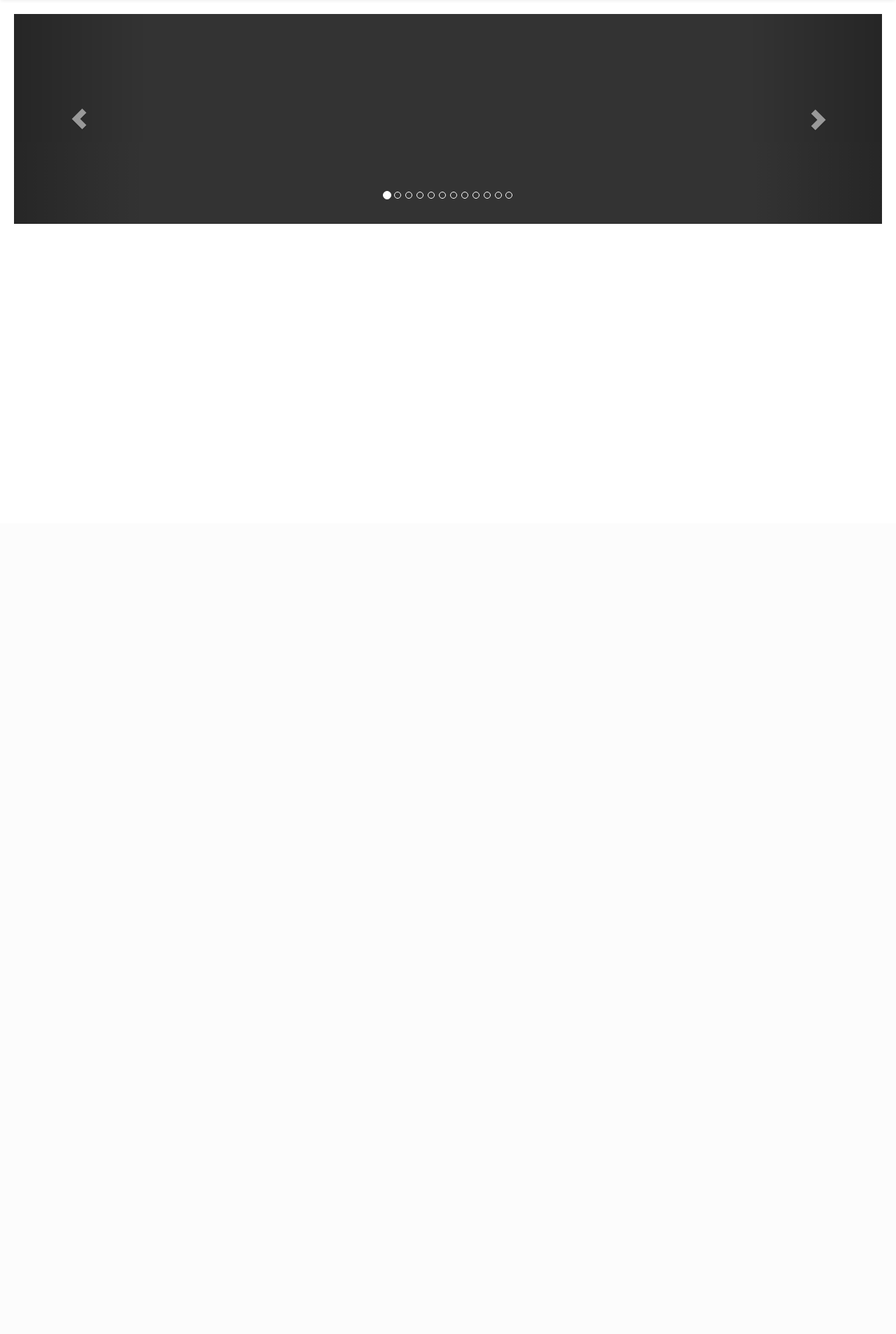
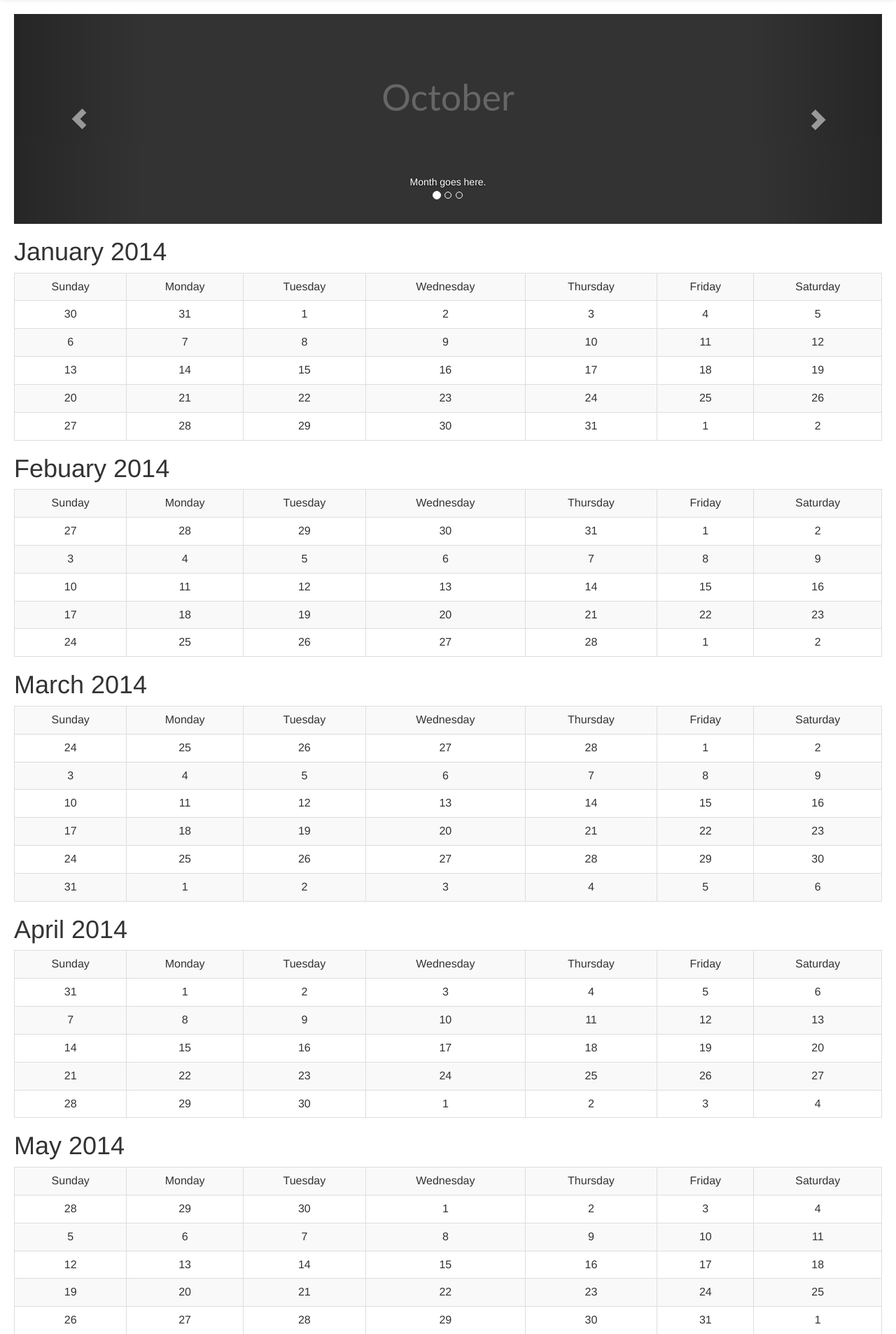
Before and after one commit to henryhwilson/dartmouthcalendar, a Flask app: page / in a window 1280 px wide. Shown: the part 52-1959 px from the top of the page at 70% size. Before the commit the page ends 372 px from the top, so only its background shows below. Run offline with Flask 2, Linux system fonts and the light colour scheme; parts of the project's set-up code (start-up, migrations or seed data) failed here and were passed over; some libraries are stand-ins or nearby versions.

Commit message:
view a calendar

```diff
--- a/webpage/app/templates/index.html
+++ b/webpage/app/templates/index.html
@@ -28,10 +28,10 @@
     <div id="myCarousel" class="carousel slide" data-interval="3000" data-ride="carousel">
       <!-- Carousel indicators -->
         <ol class="carousel-indicators">
-            <li data-target="#myCarousel" data-slide-to="1" class="active"></li>
+            <li data-target="#myCarousel" data-slide-to="0" class="active"></li>
+            <li data-target="#myCarousel" data-slide-to="1"></li>
             <li data-target="#myCarousel" data-slide-to="2"></li>
-            <li data-target="#myCarousel" data-slide-to="3"></li>
-            <li data-target="#myCarousel" data-slide-to="4"></li>
+<!--             <li data-target="#myCarousel" data-slide-to="4"></li>
             <li data-target="#myCarousel" data-slide-to="5"></li>
             <li data-target="#myCarousel" data-slide-to="6"></li>
             <li data-target="#myCarousel" data-slide-to="7"></li>
@@ -39,15 +39,38 @@
             <li data-target="#myCarousel" data-slide-to="9"></li>
             <li data-target="#myCarousel" data-slide-to="10"></li>
             <li data-target="#myCarousel" data-slide-to="11"></li>
-            <li data-target="#myCarousel" data-slide-to="12"></li>
+            <li data-target="#myCarousel" data-slide-to="12"></li> -->
 
         </ol>
        <!-- Carousel items -->
         <div class="carousel-inner" id="cal">
             <div class="active item">
-                <h2>{{current_month}}</h2>
+
+                <h2>October</h2>
                 <div class="carousel-caption">
-                    {{cal.length}}
+                    Month goes here.
+                </div>
+            </div>
+            <div class="item">
+
+                <h2>November</h2>
+                <div class="carousel-caption">
+                    Month goes here.
+                </div>
+            </div>
+            <div class="item">
+
+                <h2>December</h2>
+                <div class="carousel-caption">
+                    Month goes here.
+                </div>
+            </div>
+        </div>
+
+<!--             </div>
+                <h2>{{current_month}} lal</h2>
+                <div class="carousel-caption">
+                    {{cal.length}} hii
                 </div>
             </div>
             <div class="item">
@@ -57,7 +80,7 @@
                 </div>
             </div>
 
-        </div>
+        </div> -->
         <!-- Carousel nav -->
         <a class="carousel-control left" href="#myCarousel" data-slide="prev">
             <span class="glyphicon glyphicon-chevron-left"></span>
@@ -66,5 +89,38 @@
             <span class="glyphicon glyphicon-chevron-right"></span>
         </a>
     </div>
+    {% for month in cal %}
+                {% set current_month = loop.index %}
+                <div>
+                    <h1>{{ ['January', 'Febuary', 'March', 'April',
+                            'May', 'June', 'July', 'August',
+                            'September', 'October', 'November', 'December'][loop.index0] }} {{ year }}</h1>
+                    <table class="table table-striped table-bordered" cellspacing="0" width="100%">
+                        <tr align="center">
+                            <td> Sunday </td>
+                            <td> Monday </td>
+                            <td> Tuesday </td>
+                            <td> Wednesday </td>
+                            <td> Thursday </td>
+                            <td> Friday </td>
+                            <td> Saturday </td>
+
+                        </tr>
+                        {% for week in month %}
+                        <tr align="center">
+                            {% for date in week %}
+                                {% if date.month == current_month %}
+                                <td class="current-month">
+                                {% else %}
+                                <td class="past-month">
+                                {% endif %}
+                                {{ date.day }}
+                                </td>
+                            {% endfor %}
+                        </tr>
+                        {% endfor %}
+                    </table>
+                </div>
+                {% endfor %}
 </div>
 {% endblock %}
```
